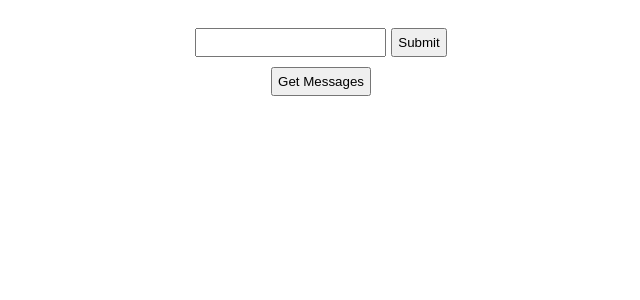
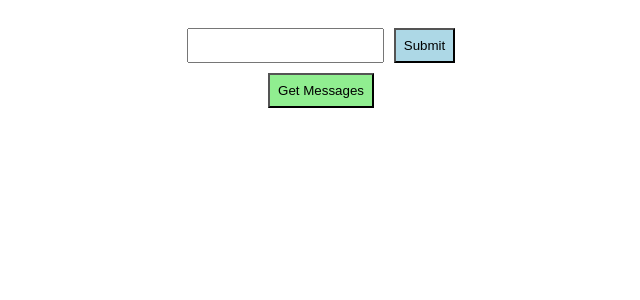
Before and after one commit to agrawaleshika07-dev/reactCldFrontend, a React app: page / in a window 1280 px wide. Shown: the top 300 px of the page, without its empty margins (319-959 px from the left). Built offline with nearby package versions, Linux system fonts and the light colour scheme.

Commit message:
Frontend code commit

```diff
--- a/src/App.js
+++ b/src/App.js
@@ -1,4 +1,4 @@
-import React, { useState } from 'react';
+import { useState } from 'react';
 
 function App() {
   const [message, setMessage] = useState('');
@@ -8,11 +8,11 @@ function App() {
     e.preventDefault();
     await fetch('http://localhost:8080/messages', {
       method: 'POST',
+      body: message,
+      credentials: 'include',
       headers: {
         'Content-Type': 'text/plain'
-      },
-      body: message,
-      credentials: 'include'
+      }
     });
     setMessage('');
   };
@@ -26,15 +26,10 @@ function App() {
   return (
     <div style={{ display: 'flex', flexDirection: 'column', alignItems: 'center', padding: '20px' }}>
       <form onSubmit={handleSubmit} style={{ display: 'flex', marginBottom: '10px' }}>
-        <input
-          type="text"
-          value={message}
-          onChange={(e) => setMessage(e.target.value)}
-          style={{ padding: '5px', marginRight: '5px' }}
-        />
-        <button type="submit" style={{ padding: '5px' }}>Submit</button>
+        <input type="text" value={message} onChange={(e) => setMessage(e.target.value)} style={{ padding: '8px', marginRight: '10px' }} />
+        <button type="submit" style={{ padding: '8px', backgroundColor: 'lightblue' }}>Submit</button>
       </form>
-      <button onClick={handleGetMessages} style={{ padding: '5px', marginBottom: '10px' }}>Get Messages</button>
+      <button onClick={handleGetMessages} style={{ padding: '8px', backgroundColor: 'lightgreen' }}>Get Messages</button>
       <ul style={{ listStyle: 'none', padding: 0 }}>
         {messages.map((msg, index) => (
           <li key={index} style={{ marginBottom: '5px' }}>{msg}</li>
```
